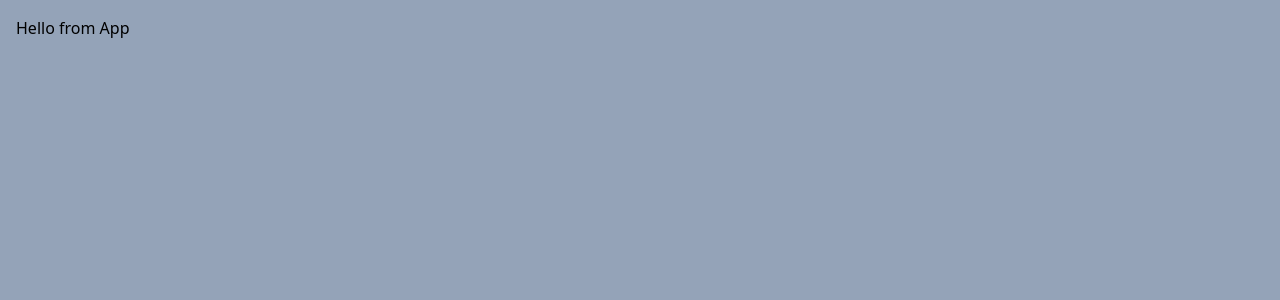
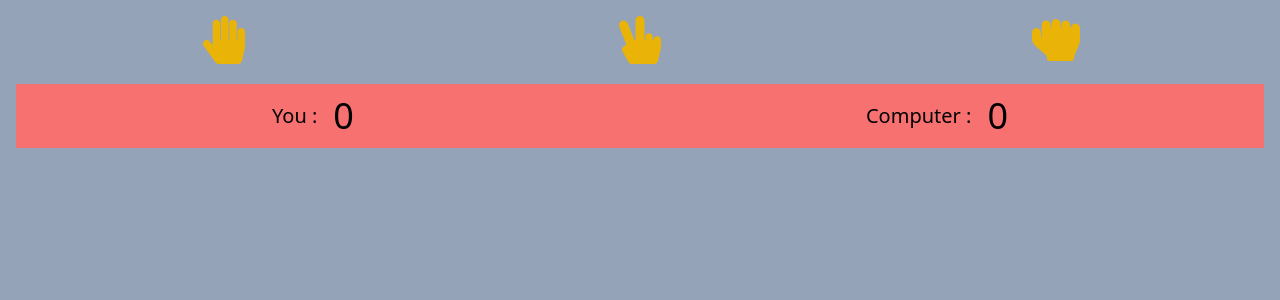
Before and after one commit to brahimgithubb/games-JS, a React (Vite) app: page / in a window 1280 px wide. Shown: the top 300 px of the page. Built offline with nearby package versions, Linux system fonts and the light colour scheme.

Commit message:
test App with put the main.jsx outside

```diff
--- a/index.html
+++ b/index.html
@@ -8,6 +8,6 @@
   </head>
   <body class="bg-slate-400">
     <div id="root" class="h-100vh text- white m-0 p-4"></div>
-    <script type="module" src="/src/main.jsx"></script>
+    <script type="module" src="/main.jsx"></script>
   </body>
 </html>
--- a/src/main.jsx
+++ b/main.jsx
@@ -1,6 +1,6 @@
 import React from "react";
 import ReactDOM from "react-dom/client";
-import App from "./App.jsx";
+import App from "./src/App.jsx";
 import "./index.css";
 
 ReactDOM.createRoot(document.getElementById("root")).render(
--- a/src/App.jsx
+++ b/src/App.jsx
@@ -3,11 +3,10 @@ import NotTouchButton from "./allApplication/NotTouchButton/NotTouchButton";
 import RoPaSe from "./allApplication/RockPaperSeiser/RoPaSe";
 
 function App() {
+  // return <h1>Hello from App </h1>;
   // return <Them />;
   // return <NotTouchButton />;
-  // return <RoPaSe />;
-
-  return <h1>Hello from App </h1>;
+  return <RoPaSe />;
 }
 
 export default App;
```
Also changed, not shown: index.css (renamed from src/index.css).
